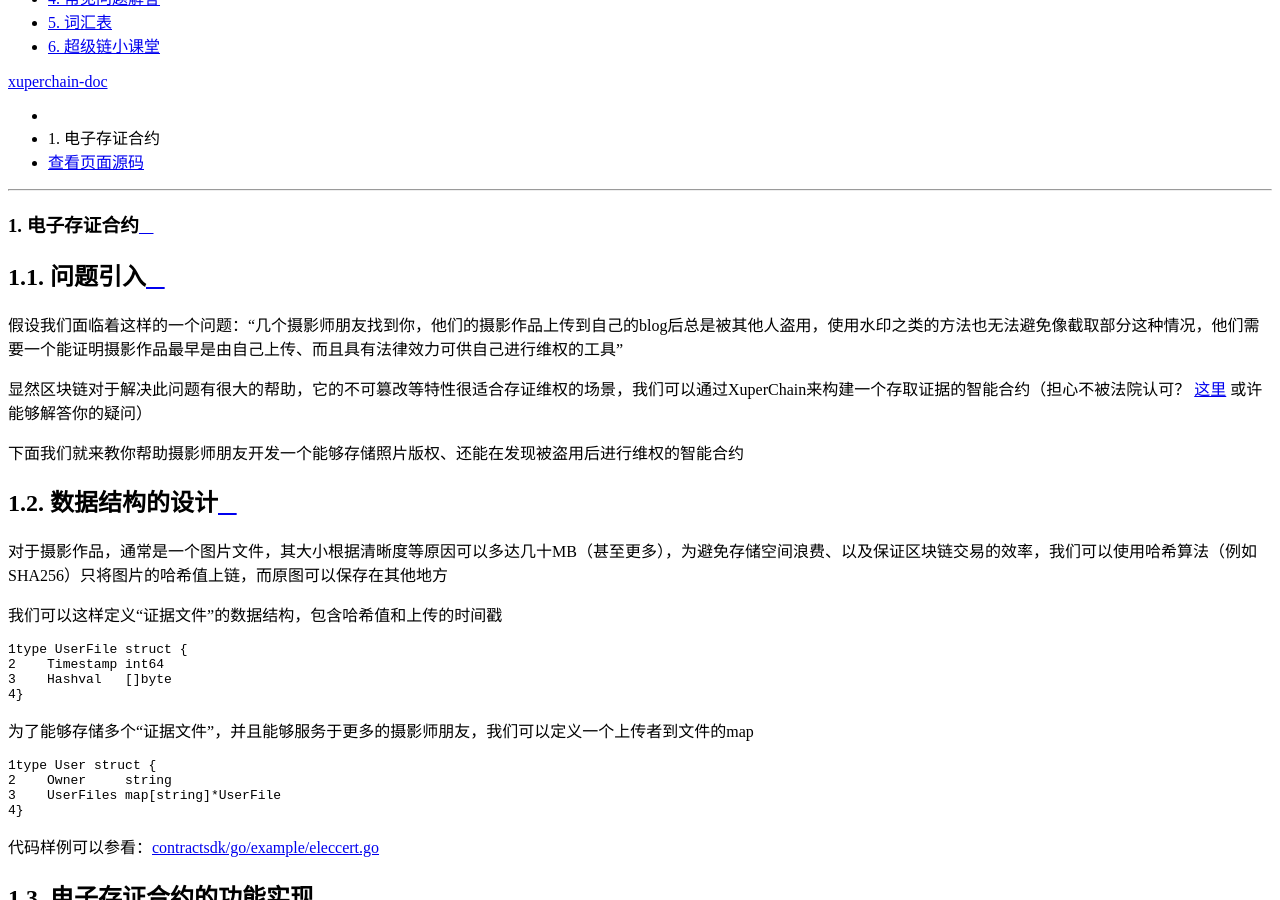
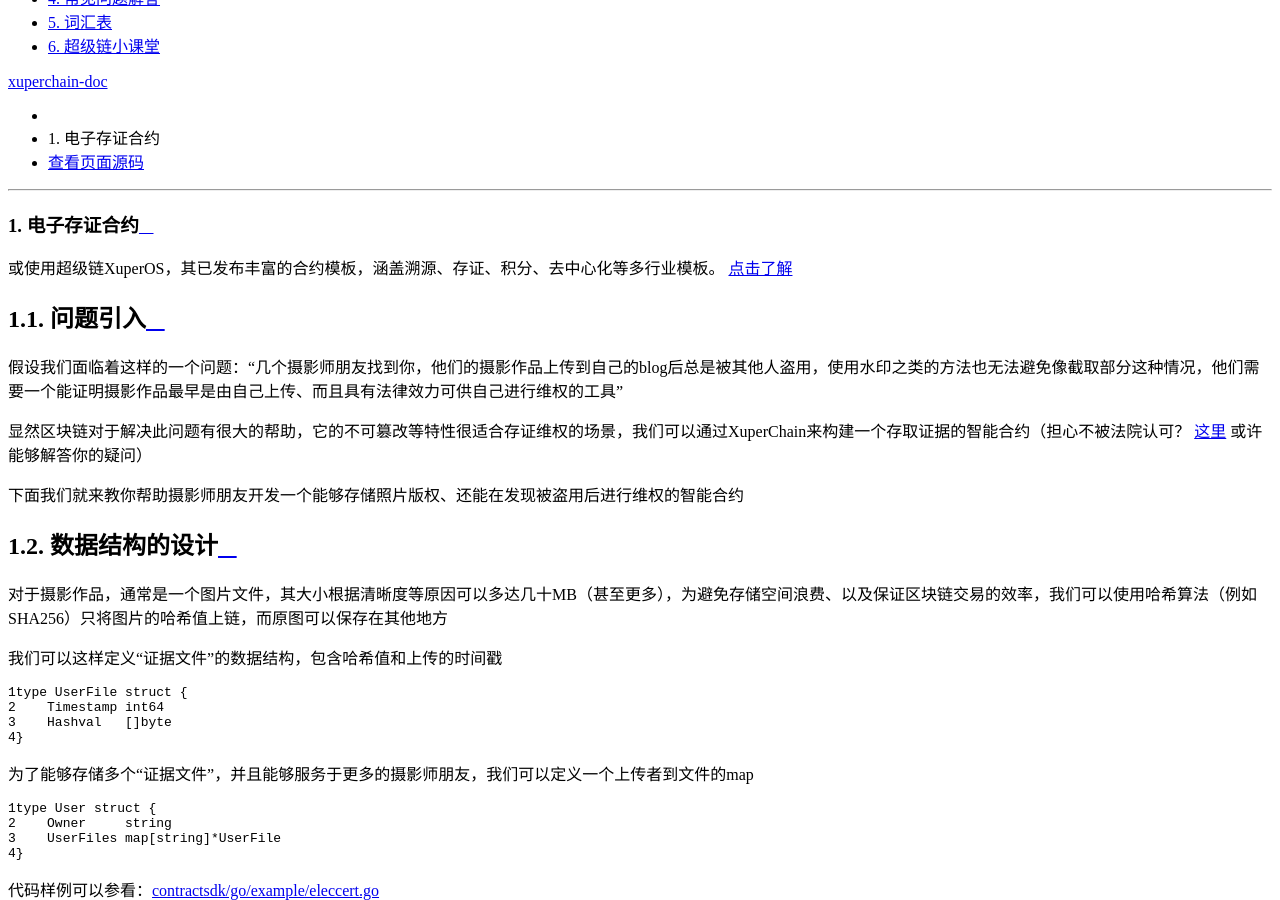
Before and after one commit to xuperchain/docs, a Sphinx documentation site: the page built from source/developing_apps/eleccert.rst, in a window 1280 px wide and 900 px high, scrolled down 1788 px. Built offline with Sphinx 7.4.7 and the Read the Docs theme 2.0.0, drawn with Linux system fonts in a browser that asks for light colours; comment, search, counter and statistics services are not loaded.

Commit message:
Update eleccert.rst

```diff
--- a/source/developing_apps/eleccert.rst
+++ b/source/developing_apps/eleccert.rst
@@ -1,6 +1,8 @@
 
 电子存证合约
 ============
+
+或使用超级链XuperOS，其已发布丰富的合约模板，涵盖溯源、存证、积分、去中心化等多行业模板。 `点击了解 <https://xchain.baidu.com/n/console#/xuperos/contracts?type=market>`_
 
 问题引入
 --------
```
